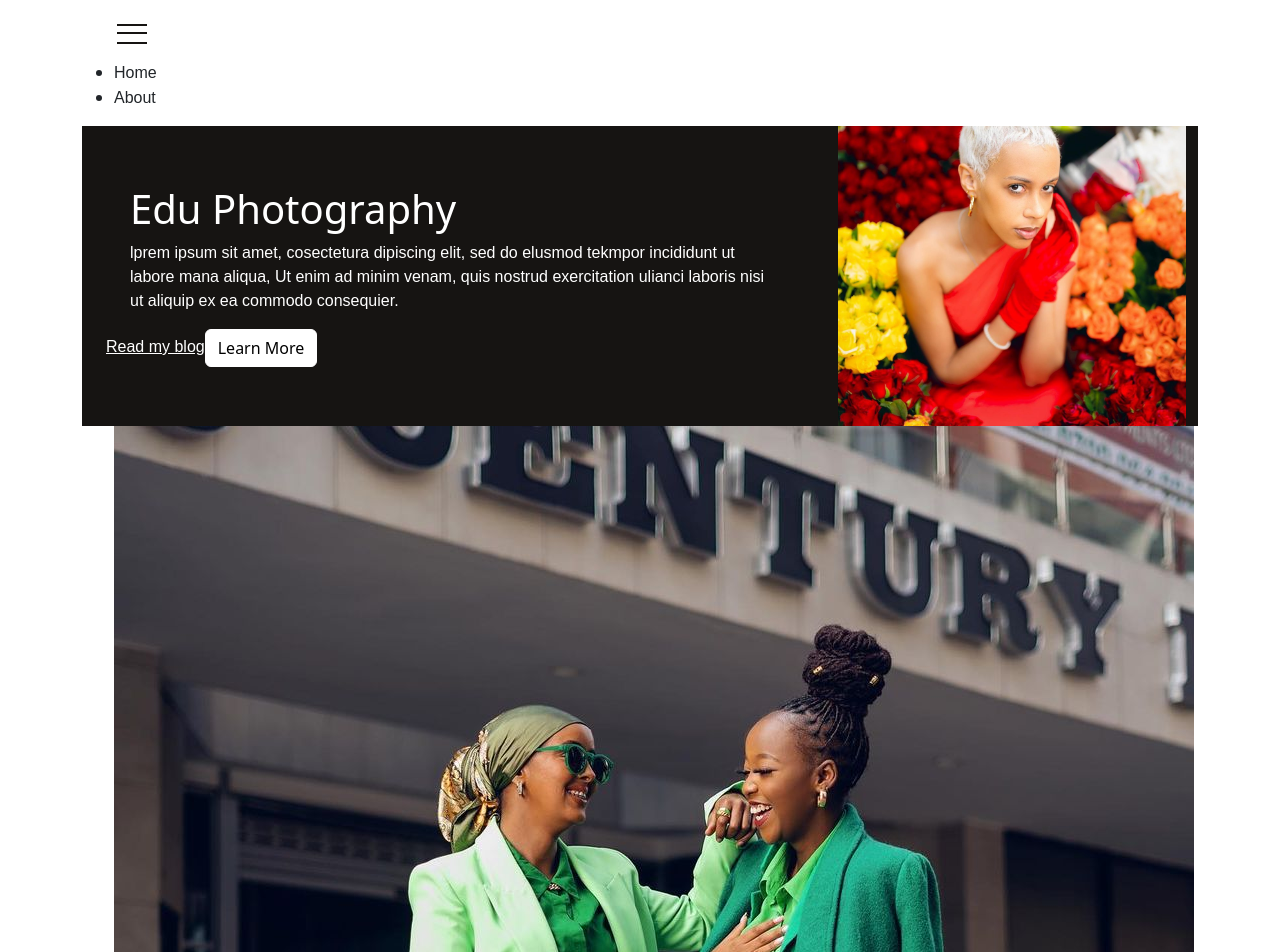
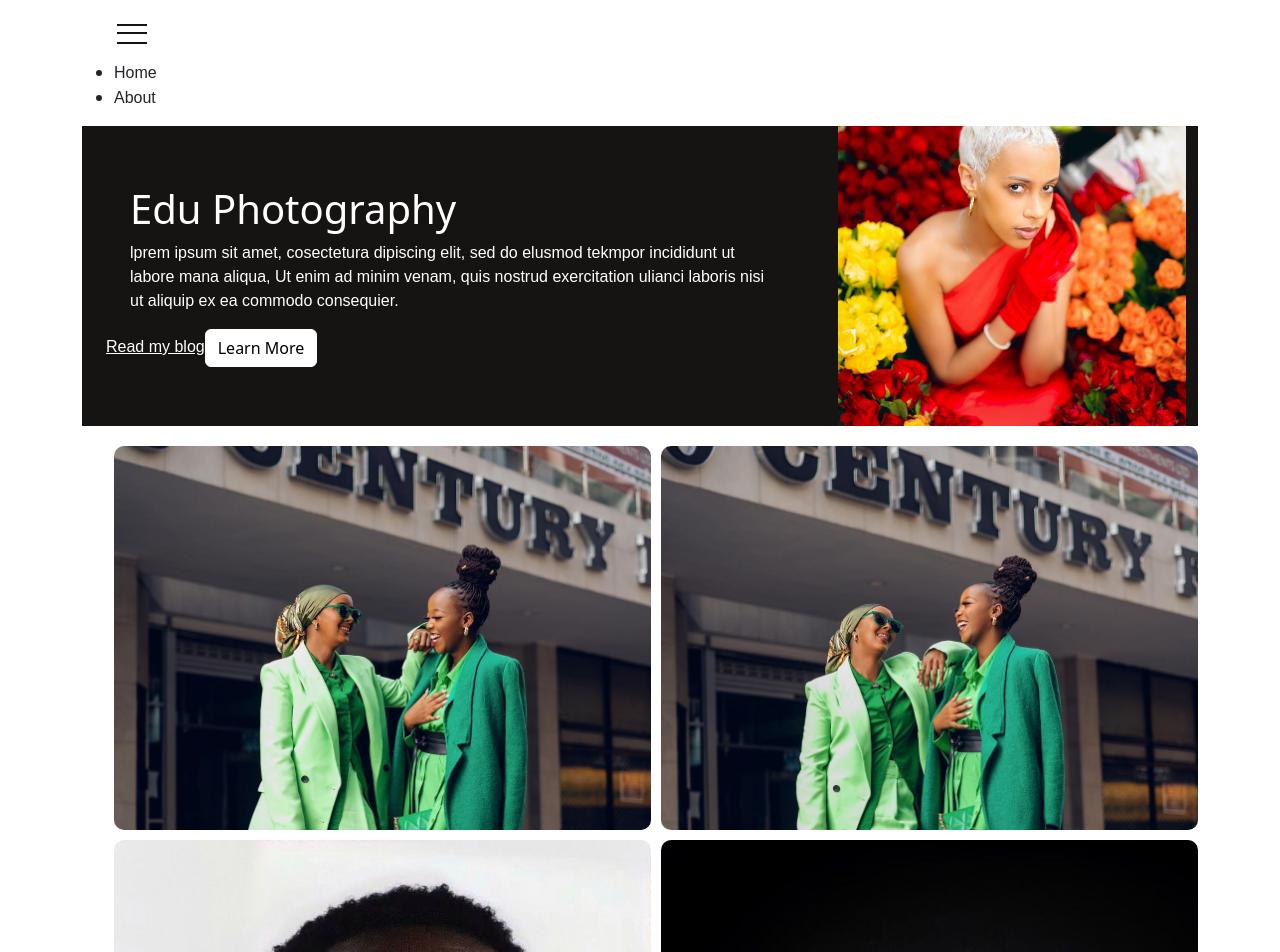
Before and after one commit to Mickey254-ja/Mikki, a React (Create React App) app: page / in a window 1280 px wide. Shown: the top 952 px of the page. Built offline with nearby package versions, Linux system fonts and the light colour scheme.

Commit message:
💄adds stles

```diff
--- a/src/App.scss
+++ b/src/App.scss
@@ -106,29 +106,24 @@
     }
 }
 
-.images-collection-container {
+.image-collections-container {
   width: 100%;
   display: grid;
-  grid-template-columns: repeat(2, 1fr);
+  grid-template-columns: repeat(2, 1fr); /* Two columns */
   grid-auto-rows: 30vw;
   list-style: none;
-  grid-gap: 10px;
+  grid-gap: 10px; /* Spacing between items */
   margin-top: 20px;
+}
 
-  .item {
-    border-radius: 10px;
-    position: relative;
-    overflow: hidden;
-    margin: 0;
+.item {
+  border-radius: 10px;
+  overflow: hidden;
+  margin: 0;
+}
 
-    figure,
-    img {
-      width: 100%;
-      height: 100%;
-    }
-
-    img {
-      object-fit: cover;
-    }
-  }
+.item figure,
+.item img {
+  width: 100%; /* Ensure images fill the container */
+  height: auto; /* Maintain aspect ratio */
 }
```
Also changed, not shown: 1 other file (tests, documents, lock files or other folders).
